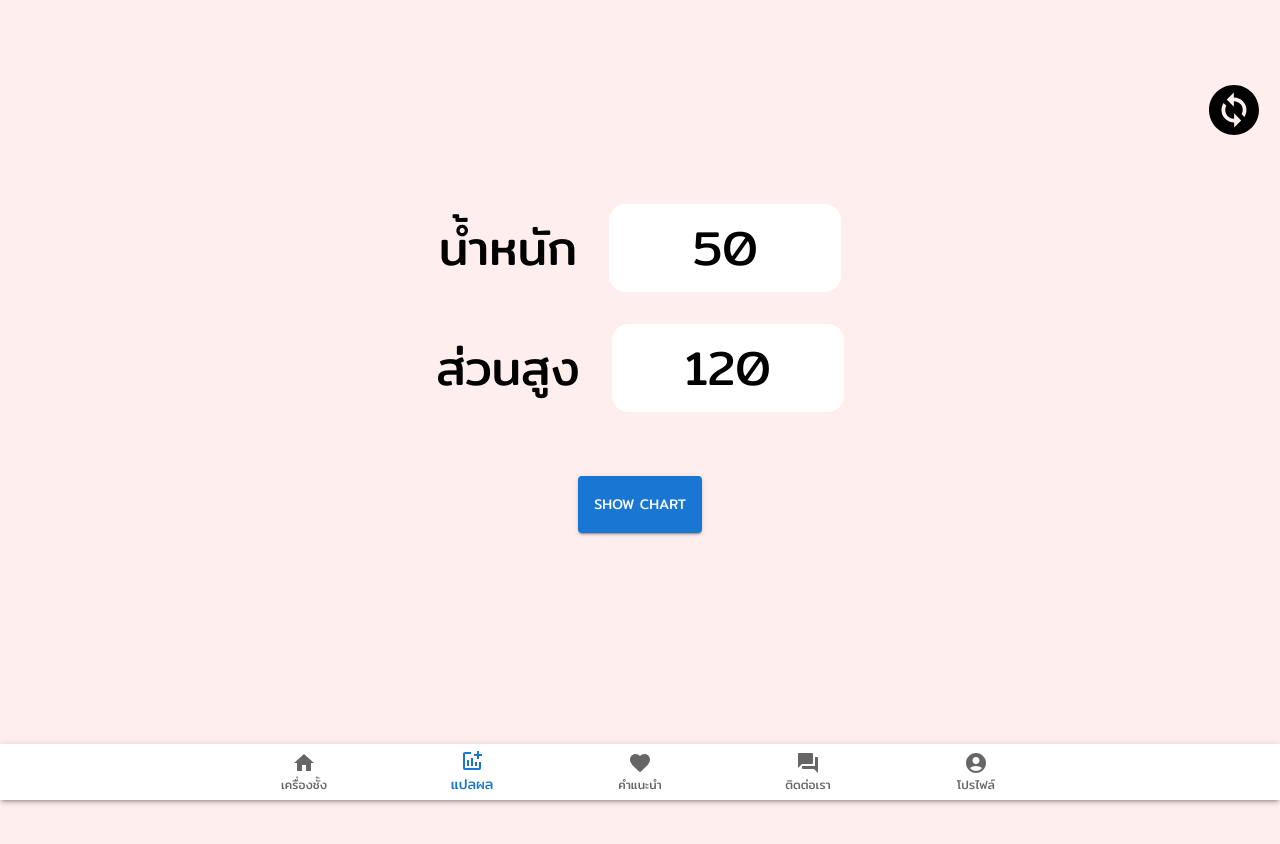
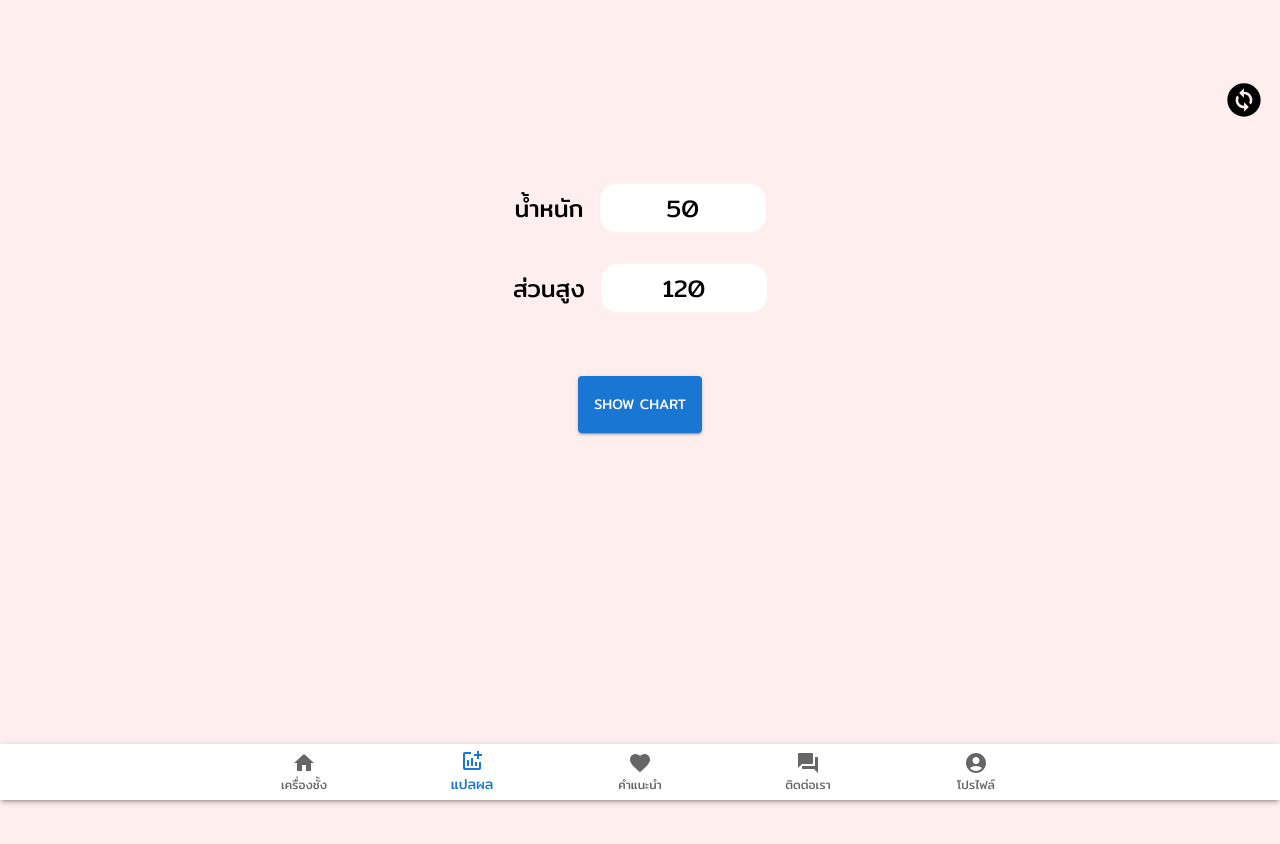
Before and after one commit to RawichSinghachai/testnur, a Next.js app: page /display in a window 1280 px wide. Shown: the top 844 px of the page. Built offline with nearby package versions, Linux system fonts and the light colour scheme.

Commit message:
Add files via upload

```diff
--- a/src/components/display/Scale.tsx
+++ b/src/components/display/Scale.tsx
@@ -11,12 +11,12 @@ export default function Scale({title,value}: Props) {
   return (
     <>
         <Box sx={{ display: 'flex', justifyContent: 'center',alignItems:'baseline' ,pb:4 }}>
-                <Typography variant="h3" sx={{mr:4}}>
+                <Typography variant="h5" sx={{mr:2}}>
                     {title}
                 </Typography>
 
-                <Box sx={{bgcolor: 'white',display: 'flex', justifyContent: 'center',p:2,borderRadius:4,width:'200px'}}>
-                <Typography variant="h3" >
+                <Box sx={{bgcolor: 'white',display: 'flex', justifyContent: 'center',p:1,borderRadius:4,width:'150px'}}>
+                <Typography variant="h5" >
                     {value}
                 </Typography>
                 </Box>
--- a/src/pages/display.tsx
+++ b/src/pages/display.tsx
@@ -26,7 +26,7 @@ export default function Display({ }: Props) {
             display: 'flex', flexDirection: 'column' }}>
 
             <Box sx={{ display: 'flex', justifyContent: 'flex-end', mt: 10, mr: 2 }}>
-                <ChangeCircleIcon sx={{ fontSize: '60px' }} />
+                <ChangeCircleIcon sx={{ fontSize: '40px' }} />
             </Box>
 
             <Box sx={{ display: 'flex', flexDirection: 'column', justifyContent: 'center', mt: 8 }}>
--- a/src/pages/home.tsx
+++ b/src/pages/home.tsx
@@ -14,6 +14,7 @@ import AddchartIcon from '@mui/icons-material/Addchart';
 import FavoriteIcon from '@mui/icons-material/Favorite';
 import ForumIcon from '@mui/icons-material/Forum';
 import AccountCircleIcon from '@mui/icons-material/AccountCircle';
+
 
 import { useRouter } from 'next/router'
 
@@ -51,7 +52,7 @@ export default function Home() {
           onChange={(event, newValue) => setValue(newValue)}
         >
           <BottomNavigationAction label="เครื่องชั้ง" icon={<HomeIcon />}  onClick={()=>{router.push('/home')}} />
-          <BottomNavigationAction label="แปลผล" icon={<AddchartIcon />} onClick={()=>{router.push('/display')}}/>
+          <BottomNavigationAction label="แปลผล" icon={<AddchartIcon />} onClick={()=>{router.push('/display')}} />
           <BottomNavigationAction label="คำแนะนำ" icon={<FavoriteIcon />} onClick={()=>{router.push('/advice')}}/>
           <BottomNavigationAction label="ติดต่อเรา" icon={<ForumIcon />} />
           <BottomNavigationAction label="โปรไฟล์" icon={<AccountCircleIcon />} onClick={() => { router.push('/profile') }}/>
--- a/src/pages/register.tsx
+++ b/src/pages/register.tsx
@@ -64,8 +64,6 @@ export default function register({ }: Props) {
 
                     <TextField label="รหัสผ่าน" variant="outlined" sx={{ my: 2 }} />
 
-                    <TextField label="ยืนยันรหัสผ่าน" variant="outlined" />
-
                     <Typography variant='h6' sx={{ py: 2 }}>AND</Typography>
 
                     <TextField label="ขื่อ-นามสกุล" variant="outlined" sx={{ pb: 2 }} />
@@ -96,7 +94,7 @@ export default function register({ }: Props) {
                 </Paper>
 
                 <Stack direction="row" justifyContent="center">
-                    <Button variant="contained" sx={{ mt: 4 }}>
+                    <Button variant="contained" sx={{ my: 4 }}>
                         Confirm
                     </Button>
                 </Stack>
```
Also changed, not shown: src/pages/index.tsx (+4 -4 lines), src/pages/profile.tsx (+12 -11 lines).
